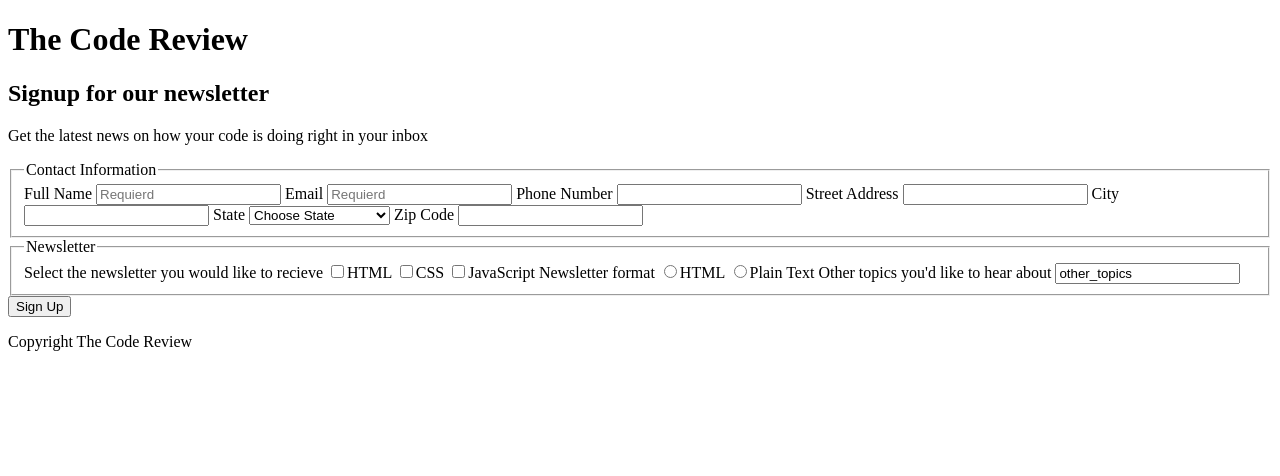
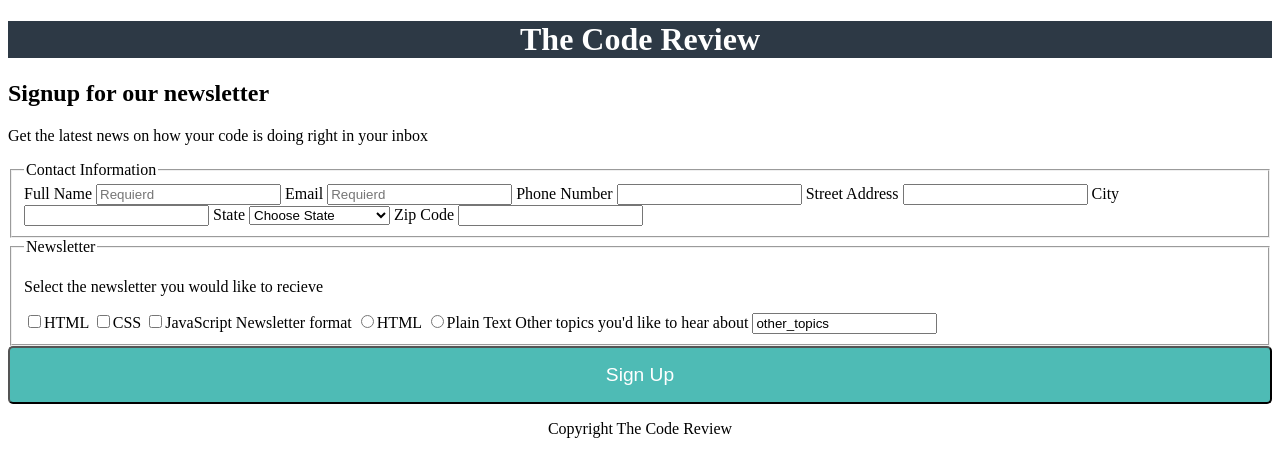
Before and after one commit to CarroForslund/fewd-project3, a plain HTML site: page index.html in a window 1280 px wide. Drawn offline with Linux system fonts and the light colour scheme.

Commit message:
Checkboxe html updated

```diff
--- a/css/styles.css
+++ b/css/styles.css
@@ -0,0 +1,27 @@
+header {
+  background-color: #2d3945;
+  color: #ffffff;
+  text-align: center;
+}
+
+form {
+  display: flex;
+  flex-wrap: wrap;
+}
+
+fieldset {
+  flex-grow: 1;
+}
+
+.submit-button {
+  background-color: #4ebbb5;
+  color: #ffffff;
+  border-radius: 5px;
+  width: 100%;
+  height: 3em;
+  font-size: 1.2em;
+}
+
+footer {
+  text-align: center;
+}
--- a/index.html
+++ b/index.html
@@ -100,11 +100,10 @@
         <fieldset>
           <legend>Newsletter</legend>
 
-          <!-- Remove IDs and use the IDs for names instead?!? In that case change label to p-tag-->
-          <label for="letter">Select the newsletter you would like to recieve</label>
-          <label for="html_news"></label><input type="checkbox" id="html_news" name="letter">HTML</label>
-          <label for="css_news"><input type="checkbox" id="css_news" name="css_news">CSS</label>
-          <label for="javascript_news"><input type="checkbox" id="javascript_news" name="letter">JavaScript</label>
+          <p>Select the newsletter you would like to recieve</p>
+          <label for="html_news"></label><input type="checkbox" name="html_news">HTML</label>
+          <label for="css_news"><input type="checkbox" name="css_news">CSS</label>
+          <label for="javascript_news"><input type="checkbox" name="javascript_news">JavaScript</label>
 
           <label for="format">Newsletter format</label>
           <label for="html"></label><input type="radio" name="format" value="html">HTML</label>
@@ -115,7 +114,7 @@
 
         </fieldset>
 
-        <input type="submit" value="Sign Up">
+        <input class="submit-button" type="submit" value="Sign Up">
       </form>
     </main>
 
```
